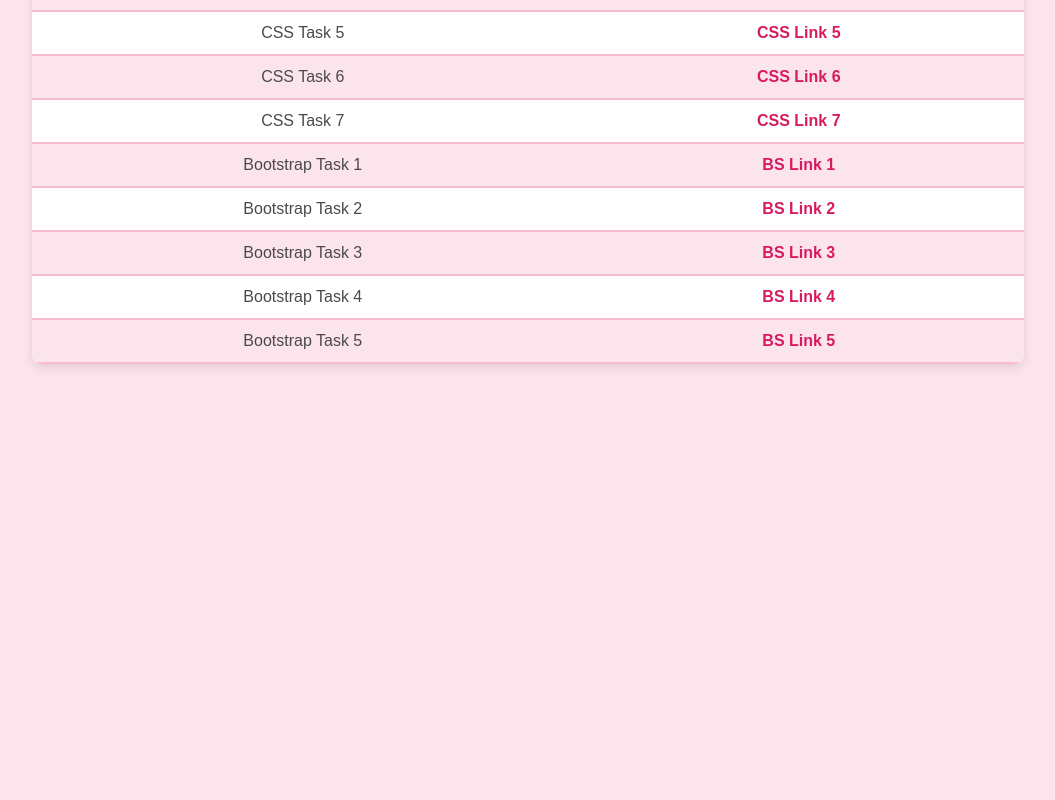
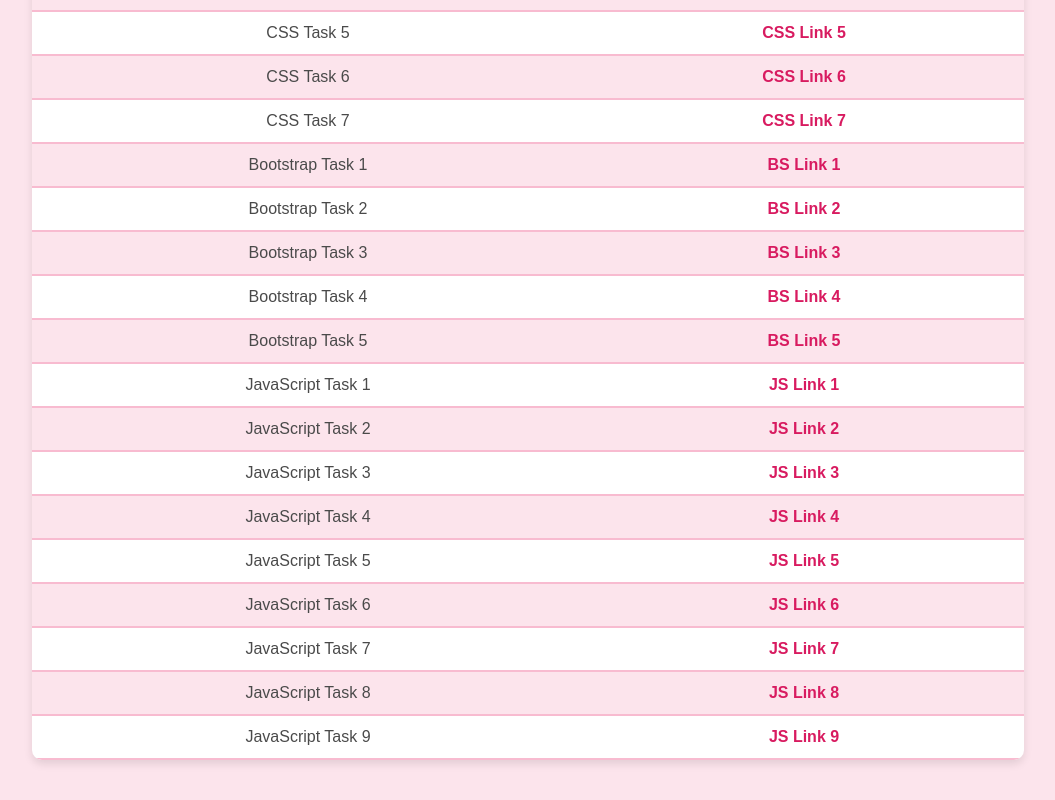
Before and after one commit to apoorva0918/Assignment-APOORVA-RAJ-22BCE10751, a plain HTML site: page index.html in a window 1280 px wide. Shown: the part 562-1362 px from the top of the page, without its empty margins (112-1167 px from the left). Before the commit the page ends 966 px from the top, so only its background shows below. Drawn offline with Linux system fonts and the light colour scheme.

Commit message:
New changes

```diff
--- a/index.html
+++ b/index.html
@@ -145,6 +145,42 @@
             <td>Bootstrap Task 5</td>
             <td><a href="./Bootstrap/task5.html" target="_blank">BS Link 5</a></td>
         </tr>
+        <tr>
+            <td>JavaScript Task 1</td>
+            <td><a href="./JavaScript/task1.html" target="_blank">JS Link 1</a></td>
+        </tr>
+        <tr>
+            <td>JavaScript Task 2</td>
+            <td><a href="./JavaScript/task2.html" target="_blank">JS Link 2</a></td>
+        </tr>
+        <tr>
+            <td>JavaScript Task 3</td>
+            <td><a href="./JavaScript/task3.html" target="_blank">JS Link 3</a></td>
+        </tr>
+        <tr>
+            <td>JavaScript Task 4</td>
+            <td><a href="./JavaScript/task4.html" target="_blank">JS Link 4</a></td>
+        </tr>
+        <tr>
+            <td>JavaScript Task 5</td>
+            <td><a href="./JavaScript/task5.html" target="_blank">JS Link 5</a></td>
+        </tr>
+        <tr>
+            <td>JavaScript Task 6</td>
+            <td><a href="./JavaScript/task6.html" target="_blank">JS Link 6</a></td>
+        </tr>
+        <tr>
+            <td>JavaScript Task 7</td>
+            <td><a href="./JavaScript/task7.html" target="_blank">JS Link 7</a></td>
+        </tr>
+        <tr>
+            <td>JavaScript Task 8</td>
+            <td><a href="./JavaScript/task8.html" target="_blank">JS Link 8</a></td>
+        </tr>
+        <tr>
+            <td>JavaScript Task 9</td>
+            <td><a href="./JavaScript/task9.html" target="_blank">JS Link 9</a></td>
+        </tr>
     </table>
 </body>
 </html>
```
